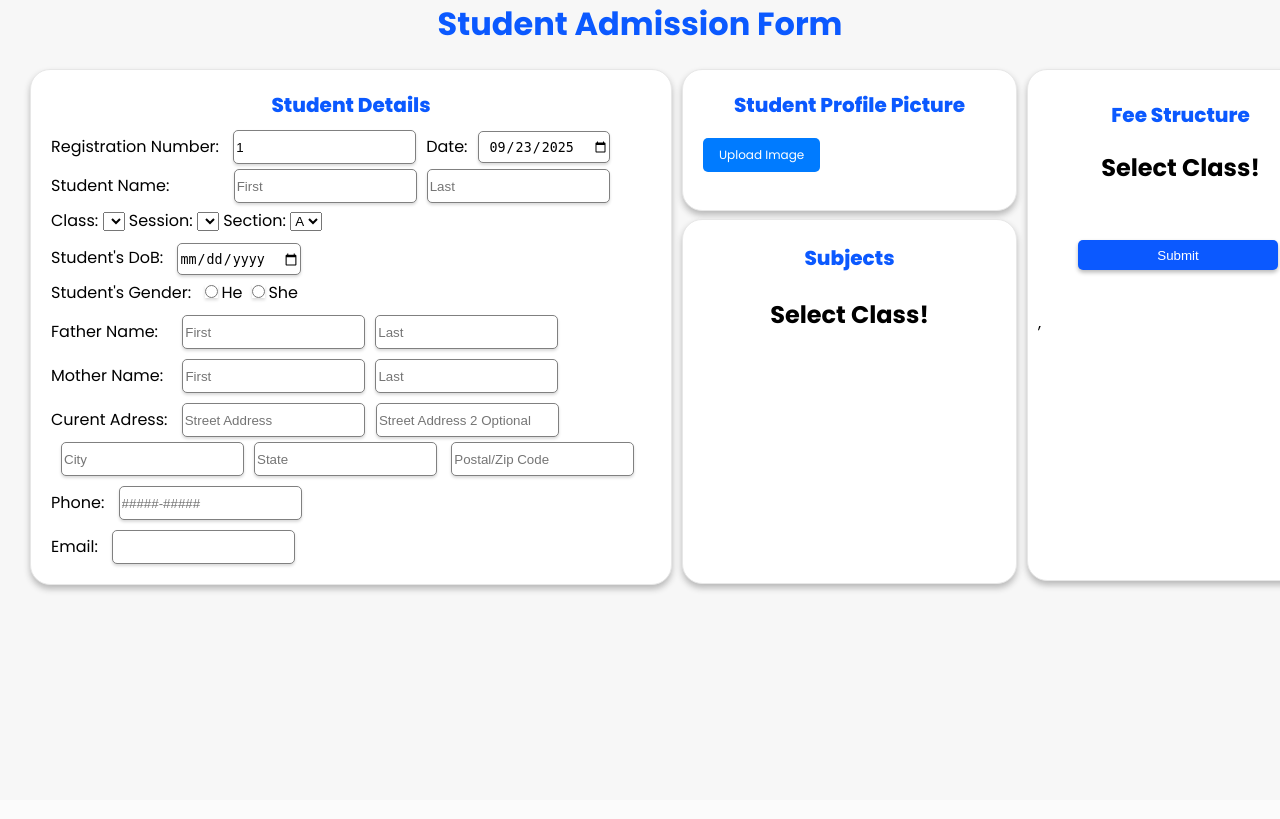
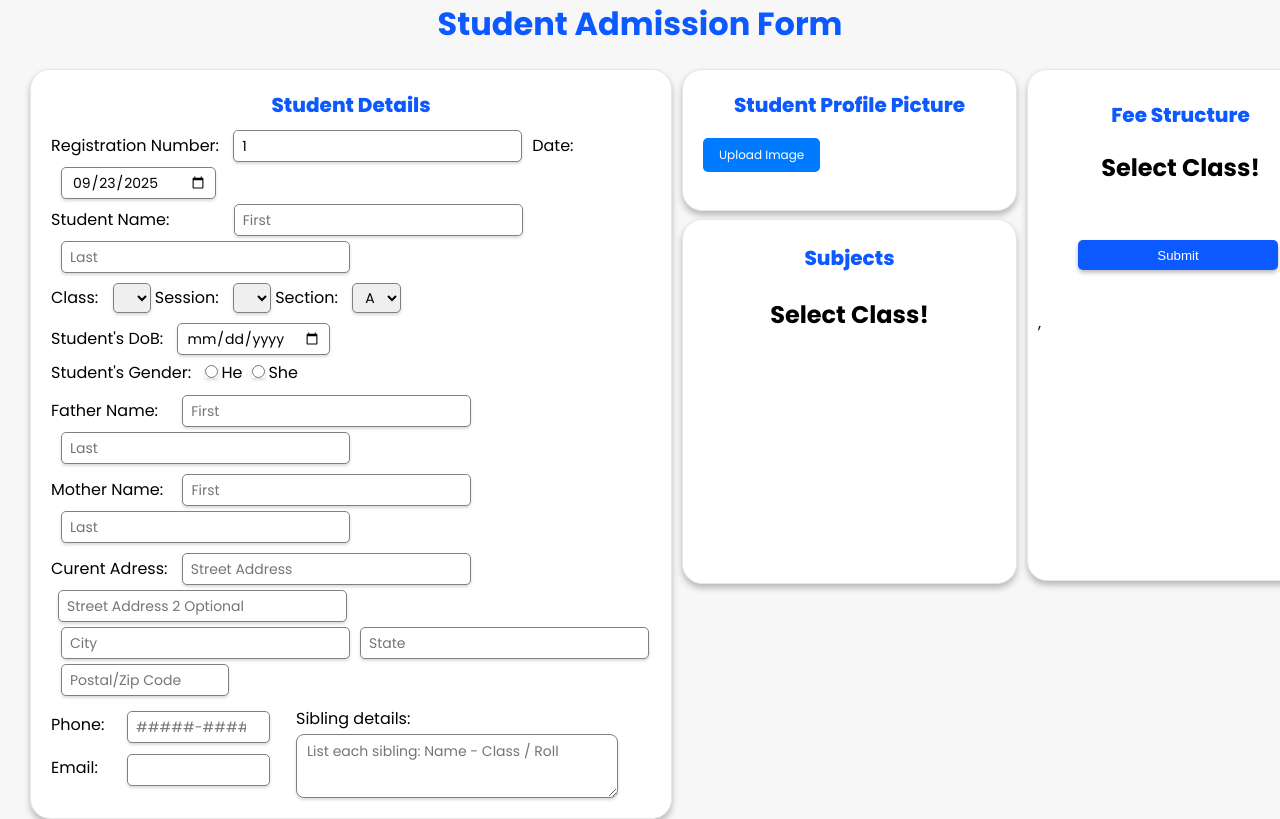
Before and after one commit to harsimranjeet-dev/school-project, a PHP site: page /admin/students_reg.php in a window 1280 px wide; the page is wider, and only the part inside the window is pictured. Before the commit the page ends 592 px from the top of that part, so only its background shows below. Run offline with PHP 8.4, Linux system fonts and the light colour scheme; data that the repository does not hold is empty.

Commit message:
added sibling details input and added some css of it and changed width of postal code

```diff
--- a/SCHOOL/admin/students_reg.css
+++ b/SCHOOL/admin/students_reg.css
@@ -1,5 +1,6 @@
-@import url('https://fonts.googleapis.com/css2?family=Montserrat:ital,wght@0,100..900;1,100..900&family=Poppins:ital,wght@0,100;0,200;0,300;0,400;0,500;0,600;0,700;0,800;0,900;1,100;1,200;1,300;1,400;1,500;1,600;1,700;1,800;1,900&display=swap');
-        body{
+@import url("https://fonts.googleapis.com/css2?family=Montserrat:ital,wght@0,100..900;1,100..900&family=Poppins:ital,wght@0,100;0,200;0,300;0,400;0,500;0,600;0,700;0,800;0,900;1,100;1,200;1,300;1,400;1,500;1,600;1,700;1,800;1,900&display=swap");
+
+body {
   box-sizing: border-box;
   background-color: #f7f7f7ff;
   color: black;
@@ -9,28 +10,28 @@
   height: 640px;
   margin: 0px;
 }
-        .heading{
-            margin-top: 0px;
-            color: #0b59ffff;
+
+.heading {
+  margin-top: 0;
+  color: #0b59ff;
   text-align: center;
 }
-        p{
-            color: #0b59ffff;
+p {
+  color: #0b59ff;
   font-size: 20px;
   font-weight: 800;
-            margin-top: 0px;
-            margin-bottom: 0px;
+  margin: 0;
 }
-        label{
+label {
   text-align: left;
 }
-        .form_div{
+
+.form_div {
   text-align: left;
-            /* align-items: center; */
   padding: 20px;
-            border: 1px solid #e7e7e7ff;
-            background-color: white;
-            box-shadow: 0px 4px 6px #b9b9b9ff;
+  border: 1px solid #e7e7e7;
+  background-color: #fff;
+  box-shadow: 0 4px 6px #b9b9b9;
   border-radius: 20px;
   margin-left: 30px;
   width: 600px;
@@ -38,35 +39,45 @@
   flex-direction: column;
   gap: 5px;
 }
-        button{
+
+button {
   margin: 40px;
   margin-top: 10px !important;
-            background-color: #0b59ffff;
-            box-shadow: 0px 2.5px 4px #b9b9b9ff;
+  background-color: #0b59ff;
+  box-shadow: 0 2.5px 4px #b9b9b9;
   font-weight: 500;
   border-radius: 5px;
-            color: white;
+  color: #fff;
   border: none;
   height: 30px;
   width: 200px;
+  cursor: pointer;
 }
-        button:hover{
-            color:white;
-            background-color: #0048e3ff;
+button:hover,
+button:active {
+  background: #0048e3;
+  color: #fff;
 }
-        button:active{
-            color:white;
-            background-color: #0048e3ff;
-        }
-        input{
+
+input,
+textarea,
+select {
   border-radius: 5px;
   border: 1px solid gray;
   height: 30px;
   margin-left: 10px;
   margin-top: 5px;
-            box-shadow: 0px 2px 3px rgb(218, 218, 218);
+  box-shadow: 0 2px 3px rgb(218, 218, 218);
+  font-family: inherit;
+  font-size: 14px;
+  padding: 0 8px;
 }
-
+textarea {
+  height: auto;
+  min-height: 70px;
+  resize: vertical;
+  padding: 6px 10px;
+}
 
 .parent {
   display: grid;
@@ -75,82 +86,124 @@
   gap: 10px;
   height: 560px;
 }
-
 .div1 {
   grid-row: span 2 / span 2;
 }
-
-        .div2{
+.div2 {
   grid-row: span 2 / span 2;
   width: auto;
   height: 100px;
-            margin: 0px;
+  margin: 0;
   padding: 20px;
-            border: 1px solid #e7e7e7ff;
-            background-color: white;
-            box-shadow: 0px 4px 6px #b9b9b9ff;
+  border: 1px solid #e7e7e7;
+  background: #fff;
+  box-shadow: 0 4px 6px #b9b9b9;
   border-radius: 20px;
 }
-        .custom-file-button{
+.custom-file-button {
   font-size: 12px;
   margin-top: 18px;
   text-align: center;
   display: inline-block;
-            background-color: #007bff;
-            color: white;
+  background: #007bff;
+  color: #fff;
   padding: 8px 16px;
   border-radius: 5px;
   cursor: pointer;
 }
-        .subjects{
+.subjects {
   margin-top: 8px;
   height: 303px;
   padding: 40px;
   padding-top: 20px !important;
   text-align: left;
-            border: 1px solid #e7e7e7ff;
-            background-color: white;
-            box-shadow: 0px 4px 6px #b9b9b9ff;
+  border: 1px solid #e7e7e7;
+  background: #fff;
+  box-shadow: 0 4px 6px #b9b9b9;
   border-radius: 20px;
   width: auto;
 }
-
 .div3 {
   grid-row: span 2 / span 2;
   text-align: left;
-            border: 1px solid #e7e7e7ff;
-            background-color: white;
-            box-shadow: 0px 4px 6px #b9b9b9ff;
+  border: 1px solid #e7e7e7;
+  background: #fff;
+  box-shadow: 0 4px 6px #b9b9b9;
   border-radius: 20px;
   width: 285px;
   height: 490px;
   padding: 10px !important;
 }
-        div.div3 input{
+div.div3 input {
   margin-bottom: 5px;
 }
-
-        .fee_p{
+.fee_p {
   margin-top: 20px;
-            text-align:center;
+  text-align: center;
 }
-
-        .pic{
+.pic {
   display: flex;
 }
-        #imagePreviewContainer{
+#imagePreviewContainer {
   margin-left: 20px;
   height: 80px;
-            width:auto;
+  width: auto;
   border-radius: 100px;
 }
-
-        #previewImage{
-            margin:auto;
+#previewImage {
+  margin: auto;
   width: 120px;
-
 }
-        .grid_divs{
+.grid_divs {
   display: grid;
   grid-template-columns: auto auto;
 }
+/* Contact + Sibling details layout */
+.contact-sibling-wrapper {
+  display: flex;
+  flex-wrap: nowrap;
+  gap: 16px;
+  align-items: flex-start;
+  margin-top: 5px;
+}
+.contact-fields {
+  display: flex;
+  flex-direction: column;
+  gap: 6px;
+  flex: 0 0 205px;
+}
+.contact-fields > div {
+  display: flex;
+  align-items: center;
+}
+.contact-fields > div label {
+  display: inline-block;
+  width: 70px;
+  margin: 0;
+}
+.contact-fields > div input {
+  width: 125px;
+  margin-left: 6px;
+}
+.sibling-details {
+  display: flex;
+  flex-direction: column;
+  flex: 1;
+  min-width: 220px;
+}
+.sibling-details label {
+  font-weight: 400;
+  margin-bottom: 3px;
+  margin-left: 10px;
+}
+.sibling-details textarea {
+  width: 300px;
+  margin-top: 0;
+  border-radius: 8px;
+  padding: 6px 10px;
+  resize: vertical;
+  min-height: 10px;
+  max-height: 50px;
+  box-shadow: 0 2px 3px rgb(218, 218, 218);
+  border: 1px solid gray;
+}
--- a/SCHOOL/admin/students_reg.php
+++ b/SCHOOL/admin/students_reg.php
@@ -129,14 +129,25 @@
         <input type="text" name="StreetAD" placeholder="Street Address" required>
         <input style="margin-left:7px;" type="text" name="StreetADs" placeholder="Street Address 2 Optional" ><br>
         <input type="text" name="City" placeholder="City"><input type="text" name="State" placeholder="State" required>
-        <input type="text" name="Postal" placeholder="Postal/Zip Code" required><br>
+        <input style="width:150px" type="text" name="Postal" placeholder="Postal/Zip Code" required><br>
       </div>
-      <div>
-        <label for="Phone">Phone:</label>
-        <input type="number" name="Phone" placeholder="#####-#####" required><br></div><div>
-        <label for="Email">Email:</label>
-        <input name="Email" type="email" required><br>
+      <!-- Contact + Sibling details block -->
+      <div class="contact-sibling-wrapper">
+        <div class="contact-fields">
+          <div>
+            <label for="Phone">Phone:</label>
+            <input type="number" name="Phone" placeholder="#####-#####" required>
+          </div>
+          <div>
+            <label for="Email">Email:</label>
+            <input name="Email" type="email" required>
+          </div>
         </div>
+        <div class="sibling-details">
+          <label for="SiblingDetails">Sibling details:</label>
+          <textarea name="SiblingDetails" id="SiblingDetails" rows="4" placeholder="List each sibling: Name - Class / Roll"></textarea>
+        </div>
+      </div>
       </div>
         </div>
         <div style="width: 335px; height: 200px;">
```
Lines whose indentation alone changed are shown as unchanged.
